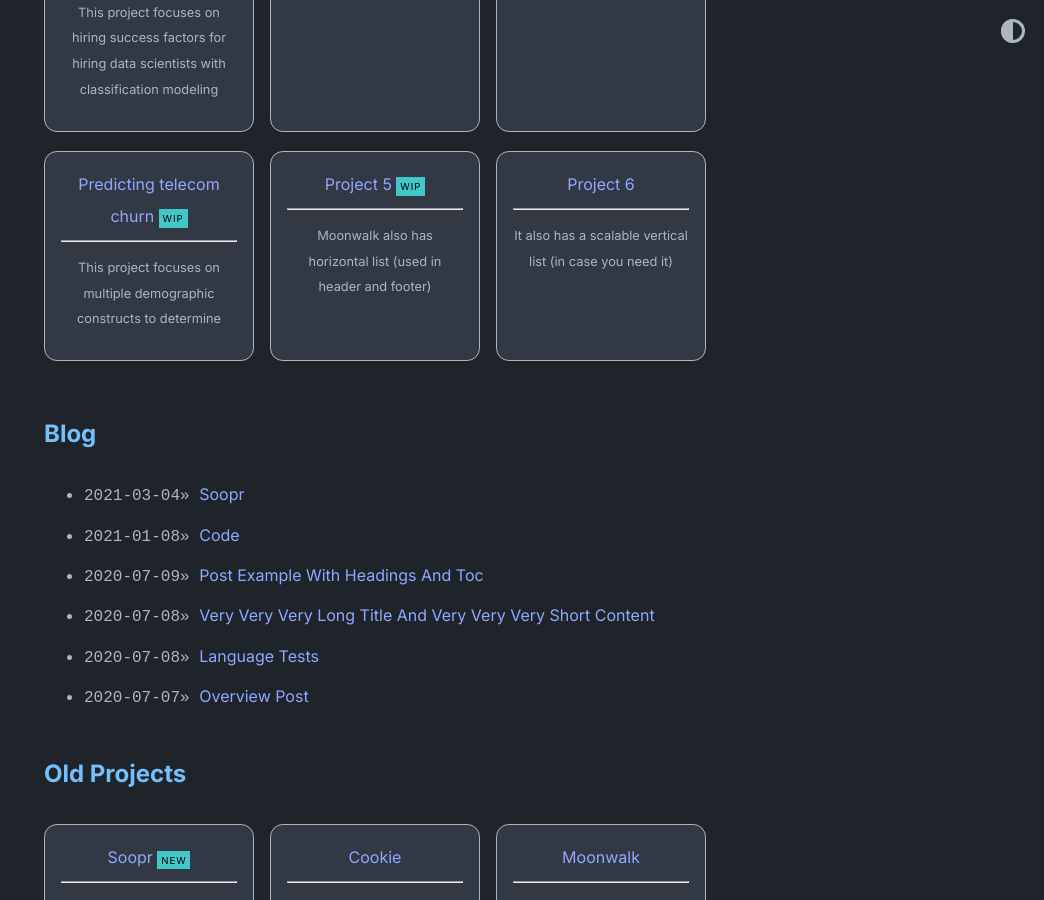
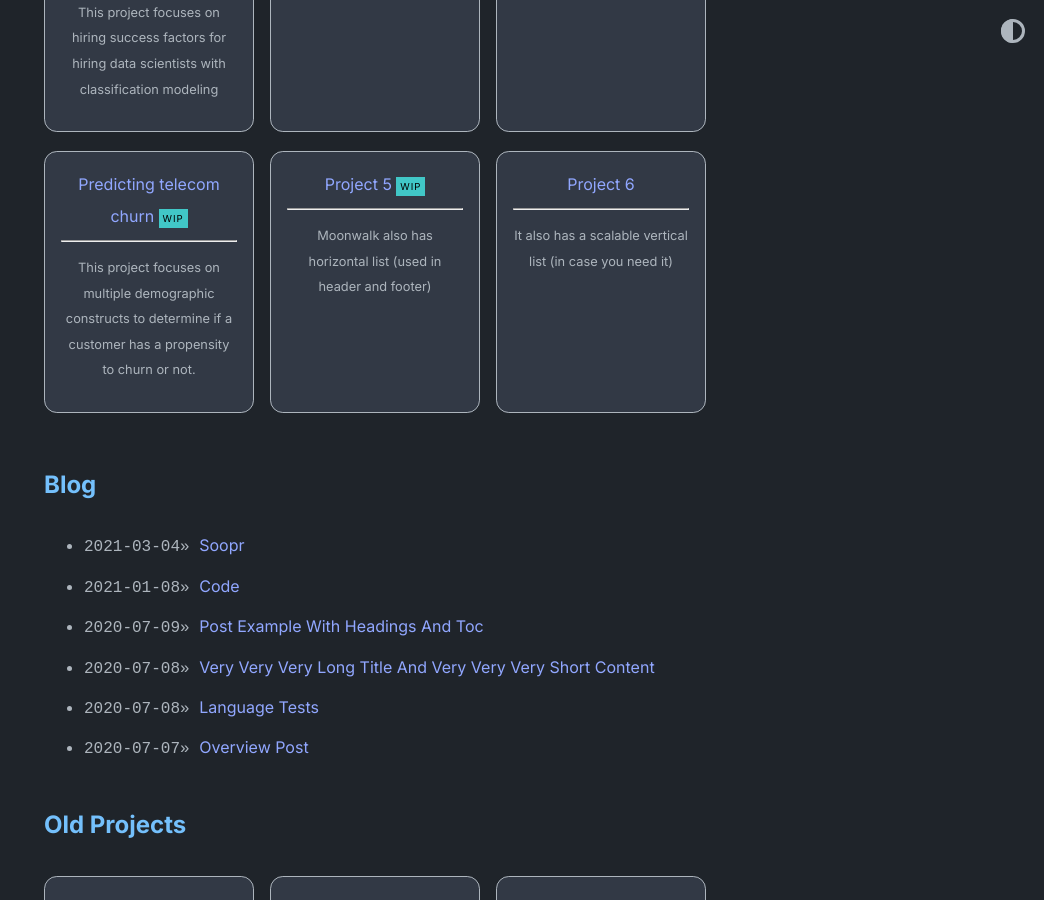
Before and after one commit to stackbit-projects/pleasant-oak-ce82d, a Jekyll site: the page built from index.md, in a window 1280 px wide and 900 px high, scrolled down 575 px. Shown: the whole window, without its empty margins (236-1280 px from the left). Built offline with Jekyll 4.4.1, drawn with Linux system fonts in a browser that asks for light colours.

Commit message:
home.yml: updated desc in project_entries

```diff
--- a/_data/home.yml
+++ b/_data/home.yml
@@ -21,7 +21,9 @@ project_entries:
   - title: Predicting telecom churn
     url: >-
       https://github.com/Josef9154/Portfolio-Examples/blob/main/Project%204-%20Predicting%20telecom%20churn.ipynb
-    desc: 'This project focuses on multiple demographic constructs to determine '
+    desc: >-
+      This project focuses on multiple demographic constructs to determine if a
+      customer has a propensity to churn or not.
     highlight: WIP
   - title: Project 5
     url: overview-post
```
